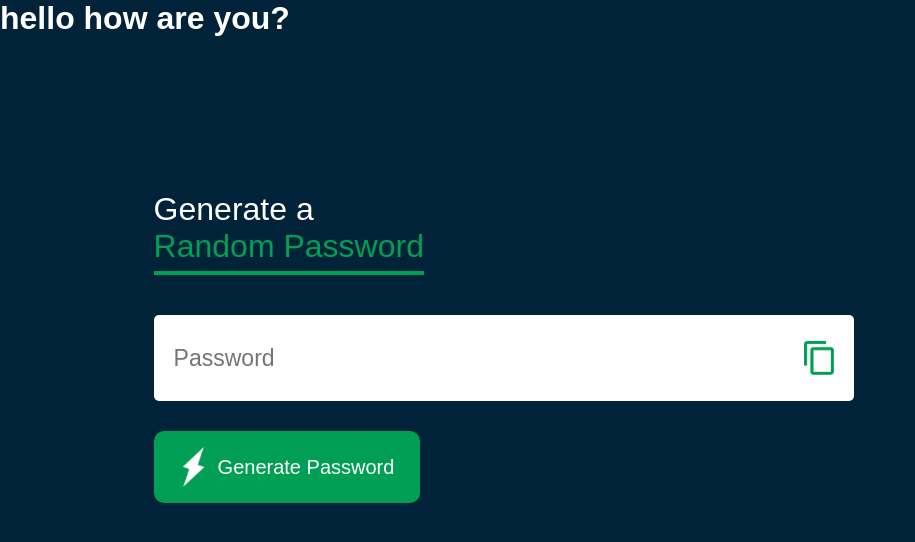
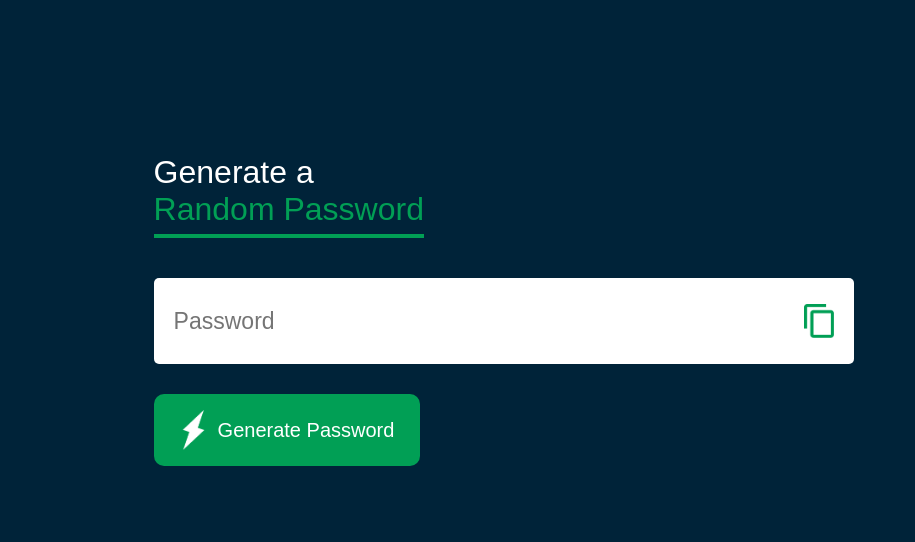
Before and after one commit to Akshaynena/Generate_random_password, a plain HTML site: page index.html in a window 1280 px wide. Shown: the whole page, without its empty margins (0-915 px from the left). Drawn offline with Linux system fonts and the light colour scheme.

Commit message:
index.html updated

```diff
--- a/index.html
+++ b/index.html
@@ -7,7 +7,6 @@
     <link rel="stylesheet" href="style.css">
 </head>
 <body>
-    <h1>hello how are you?</h1>
     <div class="container">
         <h1>Generate a <br> <span>Random Password</span></h1>
         <div class="display">
```
